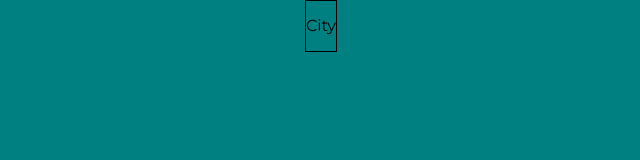
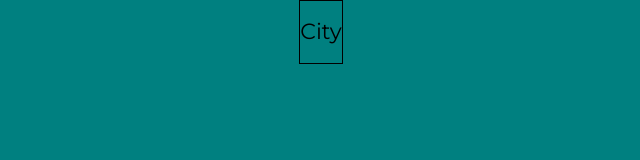
Before and after one commit to Adrode/weather-app-react, a React (Create React App) app: page / in a window 1280 px wide. Shown: the top 160 px of the page, without its empty margins (319-959 px from the left). Built offline with nearby package versions, Linux system fonts and the light colour scheme.

Commit message:
Place component small adjustments

```diff
--- a/src/features/ActualWeather/Place/index.js
+++ b/src/features/ActualWeather/Place/index.js
@@ -1,10 +1,10 @@
 import { PlaceStyled } from "./styled"
 
-const Place = () => {
+const Place = ({ title }) => {
 
     return (
         <PlaceStyled>
-            City
+            {title}
         </PlaceStyled>
     )
 }
--- a/src/features/ActualWeather/Place/styled.js
+++ b/src/features/ActualWeather/Place/styled.js
@@ -1,5 +1,6 @@
 import styled from "styled-components";
 
-export const PlaceStyled = styled.p`
-
+export const PlaceStyled = styled.h2`
+    font-weight: 400;
+    font-size: 22px;
 `;
--- a/src/features/ActualWeather/index.js
+++ b/src/features/ActualWeather/index.js
@@ -5,7 +5,9 @@ const ActualWeather = () => {
 
     return (
         <ActualWeatherStyled>
-            <Place />
+            <Place
+                title={"City"}
+            />
         </ActualWeatherStyled>
     )
 }
```
